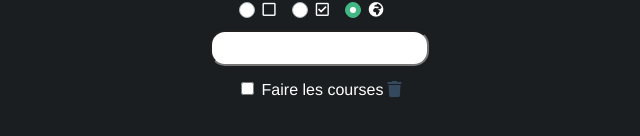
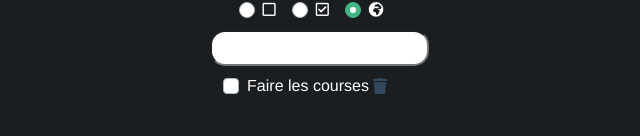
Before and after one commit to ynov-b3-2020-nodejs/TodoVue, a Vue app: page / in a window 1280 px wide. Shown: the part 318-454 px from the top of the page, without its empty margins (321-961 px from the left). Built offline with nearby package versions, Linux system fonts and the light colour scheme.

Commit message:
Style #3

```diff
--- a/src/components/Task.vue
+++ b/src/components/Task.vue
@@ -1,12 +1,9 @@
 <template>
-    <div class="custom-control custom-checkbox">
-        <input type="checkbox" :id="'task-checkbox' + task.id" :checked="task.isdone"
-               @change="change" class="m-2">
-        <label :for="'task-checkbox' + task.id" :class="{done: task.isdone}" style="color: white">
-          {{ task.title }}
-        </label>
-        <i class="fas fa-trash m-1" style="color: #35495e" @click="erase"></i>
-    </div>
+  <div class="custom-control custom-checkbox">
+    <input type="checkbox" class="custom-control-input" :id="'task-checkbox' + task.id" :checked="task.isdone" @change="change">
+    <label :for="'task-checkbox' + task.id" :class="{done: task.isdone}" class="custom-control-label" style="color: white"> {{ task.title }} </label>
+    <i class="fas fa-trash m-1" style="color: #35495e" @click="erase"></i>
+  </div>
 </template>
 
 <script>
```
